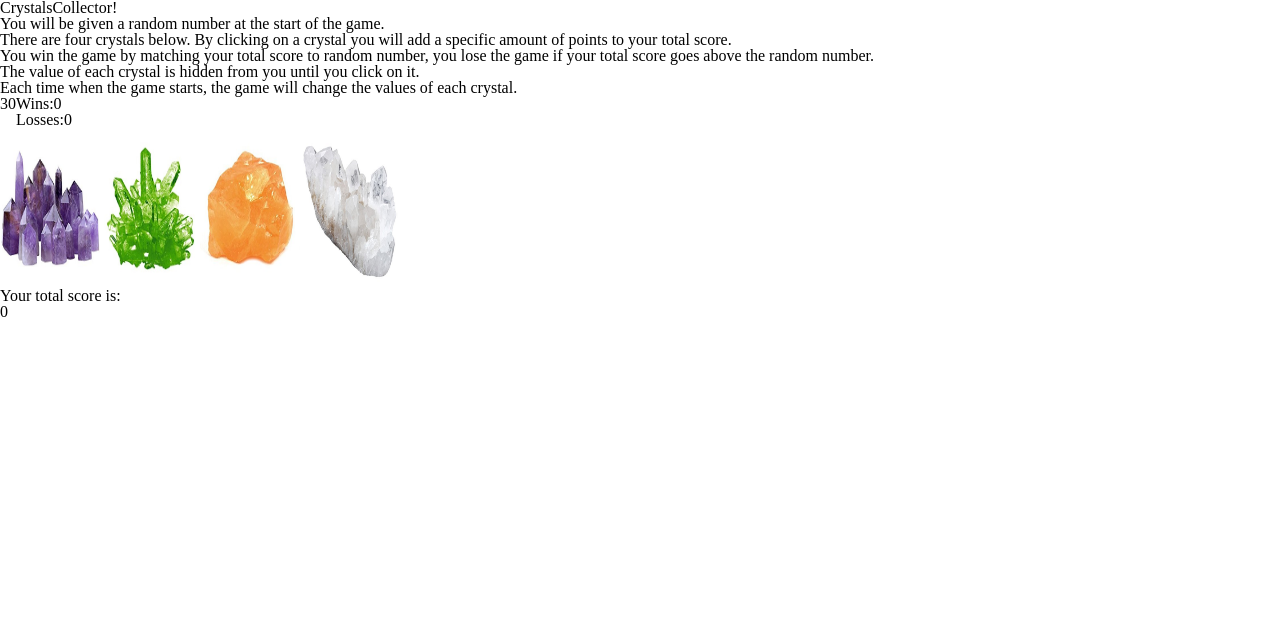
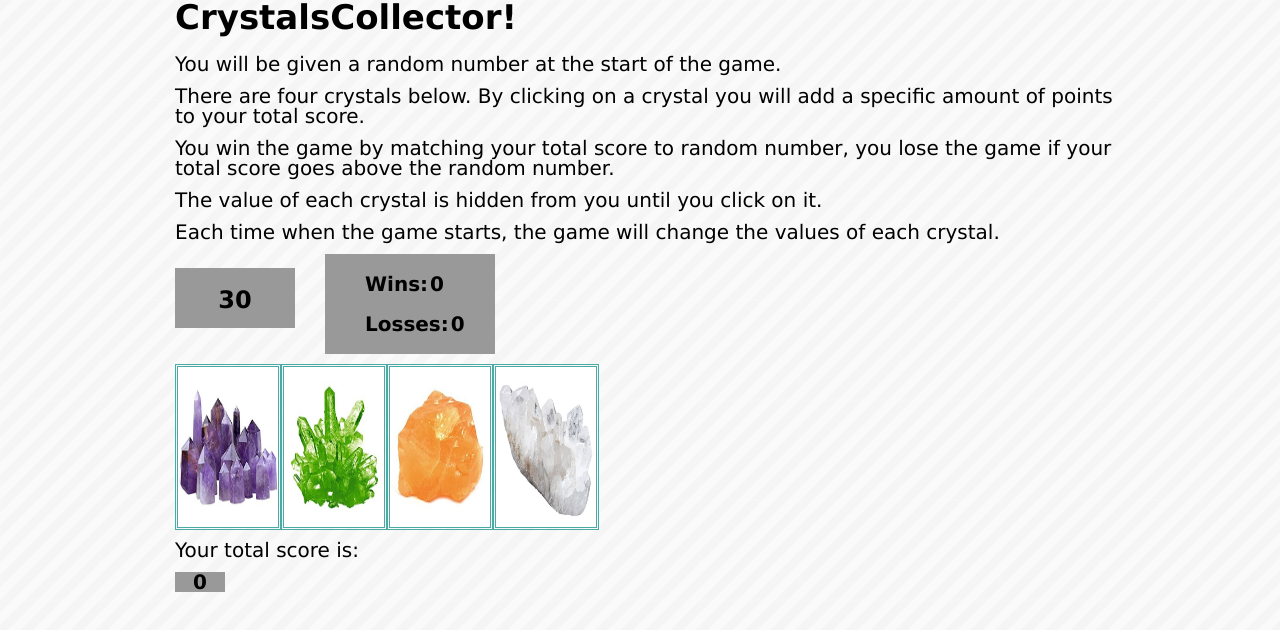
Before and after one commit to Castracani/unit-4-game, a plain HTML site: page index.html in a window 1280 px wide. Drawn offline with nearby package versions, Linux system fonts and the light colour scheme.

Commit message:
finished homework with pseudocode included in files

```diff
--- a/assets/css/style.css
+++ b/assets/css/style.css
@@ -4,7 +4,16 @@
     display: table;
 }
 
-
+body {
+    position: relative;
+    width: 100%;
+    max-width: 960px;
+    margin-left: auto;
+    margin-right: auto;
+    padding-left: 30px;
+    background-image: url("../images/stripes-light.png");
+    font-family: 'Lucida Sans', 'Lucida Sans Regular', 'Lucida Grande', 'Lucida Sans Unicode', Geneva, Verdana, sans-serif;
+}
 
 .numericalDiv {
     float: left;
@@ -12,6 +21,8 @@
 
 .float {
     float: left;
+    margin-left: 40px;
+    margin-right: 2px;
 }
 
 #wins,
@@ -25,3 +36,61 @@ img.crystalImg {
     width: 100px;
 
 }
+
+#header {
+    margin-bottom: 20px;
+    font-weight: bold;
+
+}
+
+#top {
+    font-size: 34px;
+    font-weight: bold;
+}
+
+p {
+    margin-bottom: 12px;
+    font-size: 20px;
+}
+
+#randomNumberContainer {
+    background-color: #999;
+    width: 120px;
+    height:40px;
+    font-size: 24px;
+    font-weight: bolder;
+    margin-right: 30px;
+    padding-top: 20px;
+    margin-top: 14px;
+}
+
+
+#scoreDiv {
+    background-color: #999;
+    width: 170px;
+    height: 100px;
+    font-size: 20px;
+    font-weight: bolder;
+    text-align: center;
+}
+
+#cumulativeDiv {
+    background-color: #999;
+    width: 50px;
+    height:20px;
+    font-size: 20px;
+    font-weight: bolder;
+    text-align: center;
+}
+
+section,
+span {
+    text-align: center;
+}
+
+
+.crystalImg {
+    margin-top: 10px;
+    margin-bottom: 10px;
+    border: 3px double #4aaaa4;
+}
--- a/assets/javascript/game.js
+++ b/assets/javascript/game.js
@@ -26,15 +26,13 @@ function startUp() {
 
 //takes the valuesArray and randomizes the order, assigns this to local variable crystalValues//
 crystalValues = valuesArray.sort( function() { return 0.5 - Math.random() } );
-console.log(crystalValues);
 
 //grabs the first four numbers of the crystalValues array//
 pulledCrystalValues = crystalValues.slice(0, 4);
-console.log(pulledCrystalValues);
 
 //converts the values of the crystalValues array from strings into integers//
-pulledCrystalIntegers = pulledCrystalValues.map(Number);
-console.log(pulledCrystalIntegers[0]);
+//pulledCrystalIntegers = pulledCrystalValues.map(Number);
+//console.log(pulledCrystalIntegers[0]);
 
 // do I need to create a parameter to manipulate the score for the on-click function? Not sure//
 
@@ -45,10 +43,10 @@ but I'm unsure how to implement it... so I'll simply type out everything.
 for (i = 0; i < pulledCrystalIntegers.length; i++) {
 } to begin... but don't know where to go from there?*/
 
- $("#crystal0").attr("data-crystalValue",pulledCrystalIntegers[0]);
- $("#crystal1").attr("data-crystalValue", pulledCrystalIntegers[1]);
- $("#crystal2").attr("data-crystalValue", pulledCrystalIntegers[2]);
- $("#crystal3").attr("data-crystalValue", pulledCrystalIntegers[3]);
+ $("#crystal0").attr("data-crystalValue",pulledCrystalValues[0]);
+ $("#crystal1").attr("data-crystalValue", pulledCrystalValues[1]);
+ $("#crystal2").attr("data-crystalValue", pulledCrystalValues[2]);
+ $("#crystal3").attr("data-crystalValue", pulledCrystalValues[3]);
 
 
 //assign a variable to generate a random number to be determined as the winning number (19 - 120)//
@@ -72,7 +70,6 @@ $("#score").html(currentScore);
 
 //create a function that runs when clicking any of the crystal images//
 $(".crystalImg").on("click", function () {
-    console.log("hey");
     /*taking the winningNumber variable from the startUp function
     and passing it to this function*/
     // winningNumber = finalScore;
@@ -92,7 +89,7 @@ $(".crystalImg").on("click", function () {
     if (currentScore === winningNumber) {
         wins++;
         $("#wins").html(wins);
-        $("#gameStateText").html("You won!!");
+        $("#gameStateText").html("You won!! <br />");
         startUp();
     }
 
@@ -102,7 +99,7 @@ $(".crystalImg").on("click", function () {
     else if ( currentScore > winningNumber) {
         losses++;
         $("#losses").html(losses);
-        $("#gameStateText").html("You lost!!");
+        $("#gameStateText").html("You lost!! <br />");
         startUp();
     }
 
--- a/index.html
+++ b/index.html
@@ -13,7 +13,7 @@
 <body>
 
     <div id="header">
-        <p>CrystalsCollector!</p>
+        <p id="top">CrystalsCollector!</h1>
     </div>
 
     <div id="instructions">
@@ -30,19 +30,29 @@
     </div>
 
     <div class="clearfix">
+
         <div class="numericalDiv" id="randomNumDiv">
             <section id="randomNumberContainer"></section>
         </div>
 
         <div class="numericalDiv" id="scoreDiv">
+            <div class="manipulate">
                 <span id="gameStateText"></span>
+                <br />
 
-            <span class="float">Wins: </span><div id="wins"></div>
+                <span class="float">Wins: </span>
+                <div id="wins"></div>
+
 
                 <div class="clearfix"></div>
-            <span class="float">Losses: </span><div id="losses"></div>
+                <br />
+                <span class="float">Losses: </span>
+                <div id="losses"></div>
+            </div>
 
         </div>
+
+
     </div>
 
 
@@ -68,7 +78,7 @@
         <p>Your total score is: </p>
     </div>
 
-    <div id="scoreDiv">
+    <div id="cumulativeDiv">
         <section id="score"></section>
     </div>
 
```
Also changed, not shown: assets/javascript/test.js (+70 -0 lines), assets/images/stripes-light.png (added). Lines whose indentation alone changed are shown as unchanged.
